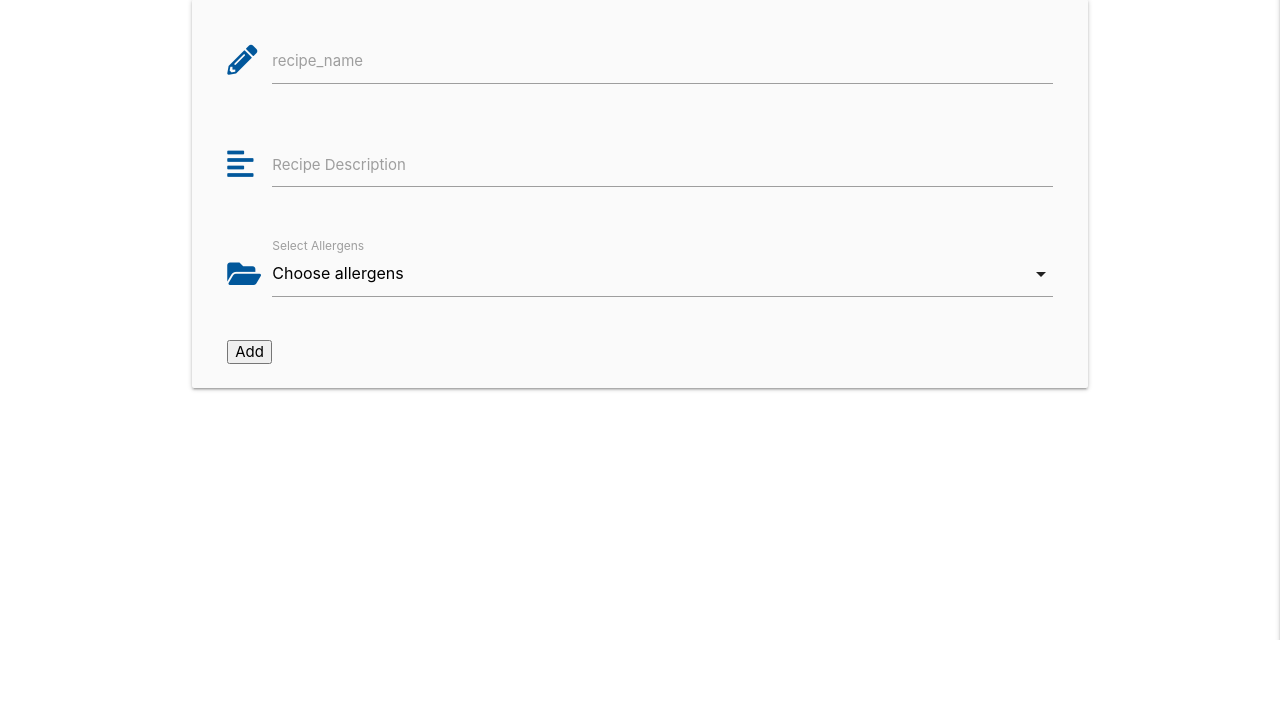
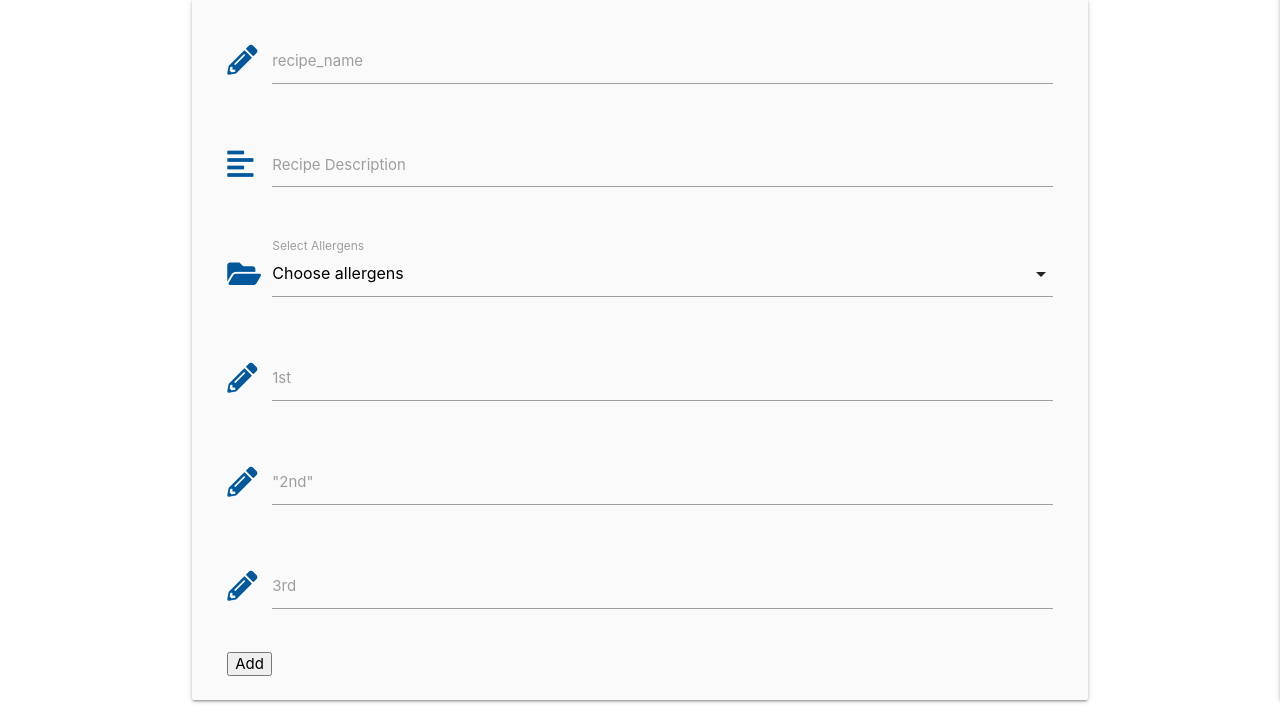
Before and after one commit to coder187/ci_ms3_cookbook, a Flask app: page /add_recipe.html in a window 1280 px wide. Shown: the part 160-875 px from the top of the page. Before the commit the page ends 800 px from the top, so only its background shows below. Run offline with Flask 2, Linux system fonts and the light colour scheme; data that the repository does not hold is empty; some libraries are stand-ins or nearby versions.

Commit message:
update add recipe page

```diff
--- a/app.py
+++ b/app.py
@@ -40,17 +40,29 @@ def get_recipes():
 @app.route("/add_recipe.html", methods=['POST', 'GET'])
 def add_recipe():
     allergens = get_allergens()
+    ingredients = ["ingredient1","ingredient2","ingredient3","ingredient4"]
 
     if request.method == "POST":
+        method = request.form.getlist("method[]")
+        for m in method:
+            print(m)
+
         recipe = {
             "name": request.form.get("recipe_name"),
             "descr": request.form.get("recipe_descr"),
             "added_by": "jonathan",
             "added": "",
-            "allergens": request.form.getlist("allergens")
+            "allergens": request.form.getlist("allergens"),
+            "image_url" : url_for("static", filename="images/noimage.png"),
+            "ingredients": ingredients,
+            "method": [
+                {"step":1,"descr":"this step 1"},
+                {"step":2,"descr":"this step 2"},
+                {"step":3,"descr":"this step 3"}
+            ]
         }
 
-        mongo.db.recipes.insert_one(recipe)
+        # mongo.db.recipes.insert_one(recipe)
 
     return render_template("add_recipe.html", allergens=allergens)
 
--- a/templates/add_recipe.html
+++ b/templates/add_recipe.html
@@ -38,6 +38,31 @@
                 <label for="category_name">Select Allergens</label>
             </div>
         </div>
+        <!-- METHOD ONE -->
+        <div class="row">
+            <div class="input-field col s12">
+                <i class="fas fa-pencil-alt prefix light-blue-text text-darken-4"></i>
+                <input id="method[]" type="text" name="method[]" minlength="5" maxlength="50" class="validate"
+                    required>
+                <label for="method[]">1st</label>
+            </div>
+        </div><!-- METHOD TWO -->
+        <div class="row">
+            <div class="input-field col s12">
+                <i class="fas fa-pencil-alt prefix light-blue-text text-darken-4"></i>
+                <input id="method[]" type="text" name="method[]" minlength="5" maxlength="50" class="validate"
+                    required>
+                <label for="method[]">"2nd"</label>
+            </div>
+        </div><!-- METHOD THREE -->
+        <div class="row">
+            <div class="input-field col s12">
+                <i class="fas fa-pencil-alt prefix light-blue-text text-darken-4"></i>
+                <input id="method[]" type="text" name="method[]" minlength="5" maxlength="50" class="validate"
+                    required>
+                <label for="method[]">3rd</label>
+            </div>
+        </div>
         <button type="submit">Add</button>
 
     </form>
```
Also changed, not shown: README.md, static/images/noimage.png (added).
